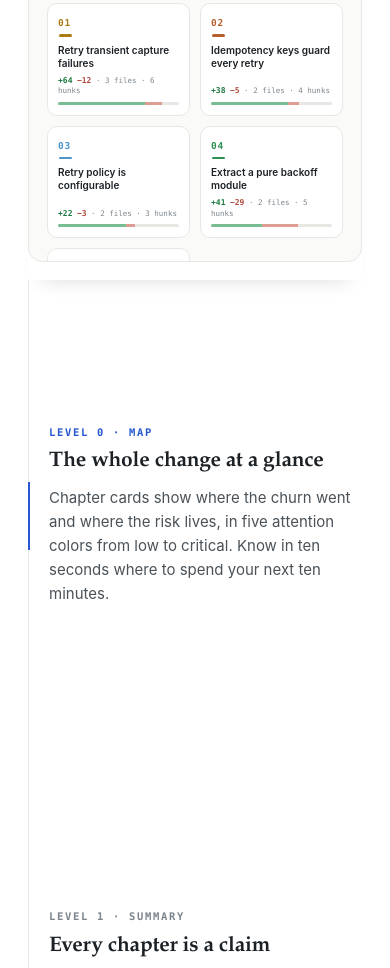
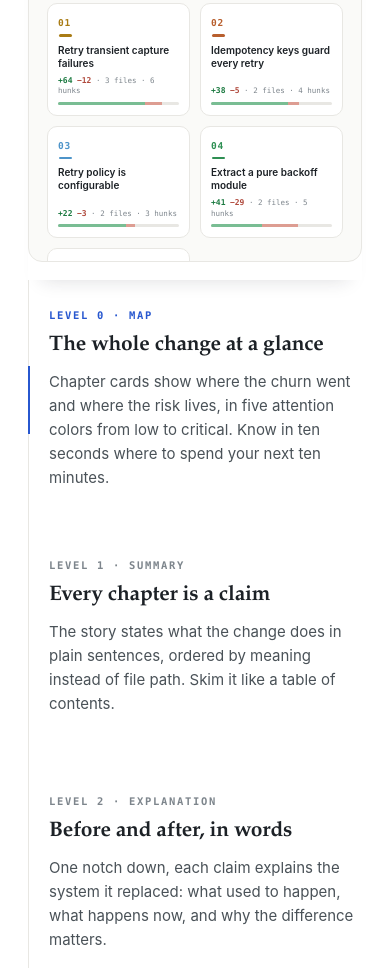
Before and after one commit to truizlop/ndrstnd, a website: page site/index.html in a window 390 px wide. Shown: the part 3460-4428 px from the top of the page. Drawn offline with Linux system fonts and the light colour scheme.

Commit message:
Tighten spacing between zoom walkthrough steps.

```diff
--- a/site/index.html
+++ b/site/index.html
@@ -232,8 +232,8 @@ h2.display{margin:0 0 14px;font:600 clamp(28px,4.4vw,42px)/1.15 var(--serif);let
 .zs-view{position:absolute;inset:0;padding:18px;opacity:0;transform:translateY(12px) scale(.985);transition:opacity 340ms ease,transform 340ms cubic-bezier(.2,.8,.2,1);pointer-events:none;overflow:hidden}
 .zs-view[data-view="2"],.zs-view[data-view="3"],.zs-view[data-view="4"]{display:flex;flex-direction:column;justify-content:center}
 .zs-stage[data-level="0"] .zs-view[data-view="0"],.zs-stage[data-level="1"] .zs-view[data-view="1"],.zs-stage[data-level="2"] .zs-view[data-view="2"],.zs-stage[data-level="3"] .zs-view[data-view="3"],.zs-stage[data-level="4"] .zs-view[data-view="4"]{opacity:1;transform:none;pointer-events:auto}
-.zs-steps{padding-bottom:10vh}
-.zs-step{position:relative;min-height:62vh;display:flex;flex-direction:column;justify-content:center;padding:30px 0 30px 26px;border-left:1px solid var(--hair)}
+.zs-steps{padding-bottom:6vh}
+.zs-step{position:relative;min-height:30vh;display:flex;flex-direction:column;justify-content:center;padding:30px 0 30px 26px;border-left:1px solid var(--hair)}
 .zs-step::before{content:"";position:absolute;left:-1px;top:50%;height:0;width:2px;background:var(--accent);transition:height 300ms ease,top 300ms ease}
 .zs-step.active::before{top:calc(50% - 34px);height:68px}
 .zs-kicker{display:block;margin-bottom:12px;font:700 10.5px/1 var(--mono);letter-spacing:.16em;text-transform:uppercase;color:var(--ink-3);transition:color 200ms ease}
@@ -268,7 +268,7 @@ h2.display{margin:0 0 14px;font:600 clamp(28px,4.4vw,42px)/1.15 var(--serif);let
   .zs-body{display:block}
   .zs-sticky{position:sticky;top:60px;z-index:5;background:var(--surface);padding:14px 0 18px;box-shadow:0 14px 18px -14px #191e2826}
   .zs-stage{height:clamp(300px,66vw,420px);margin-top:20px}
-  .zs-step{min-height:56vh;padding-left:20px}
+  .zs-step{min-height:28vh;padding-left:20px}
   .zs-step h3{font-size:21px}
 }
 
```
